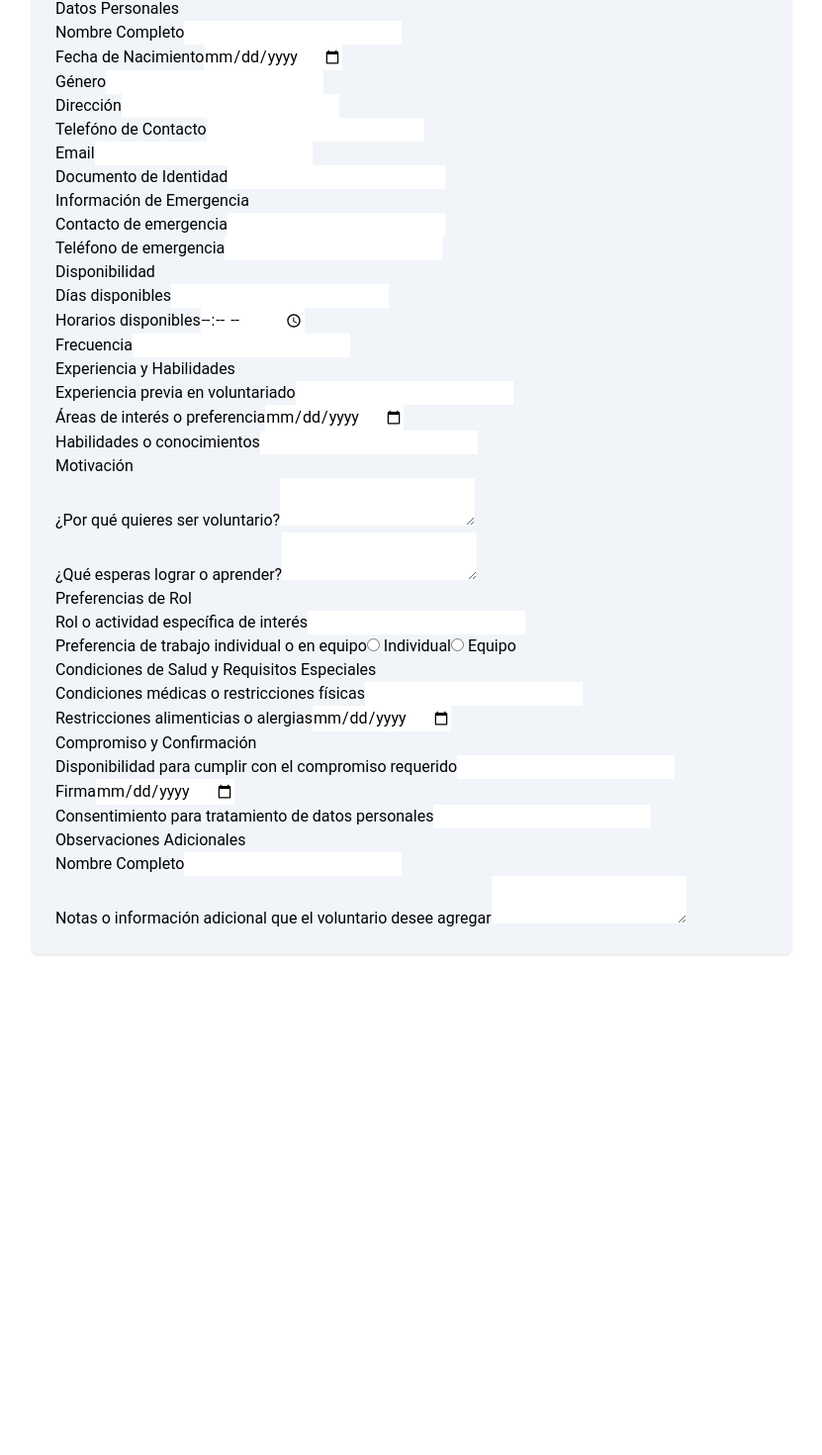
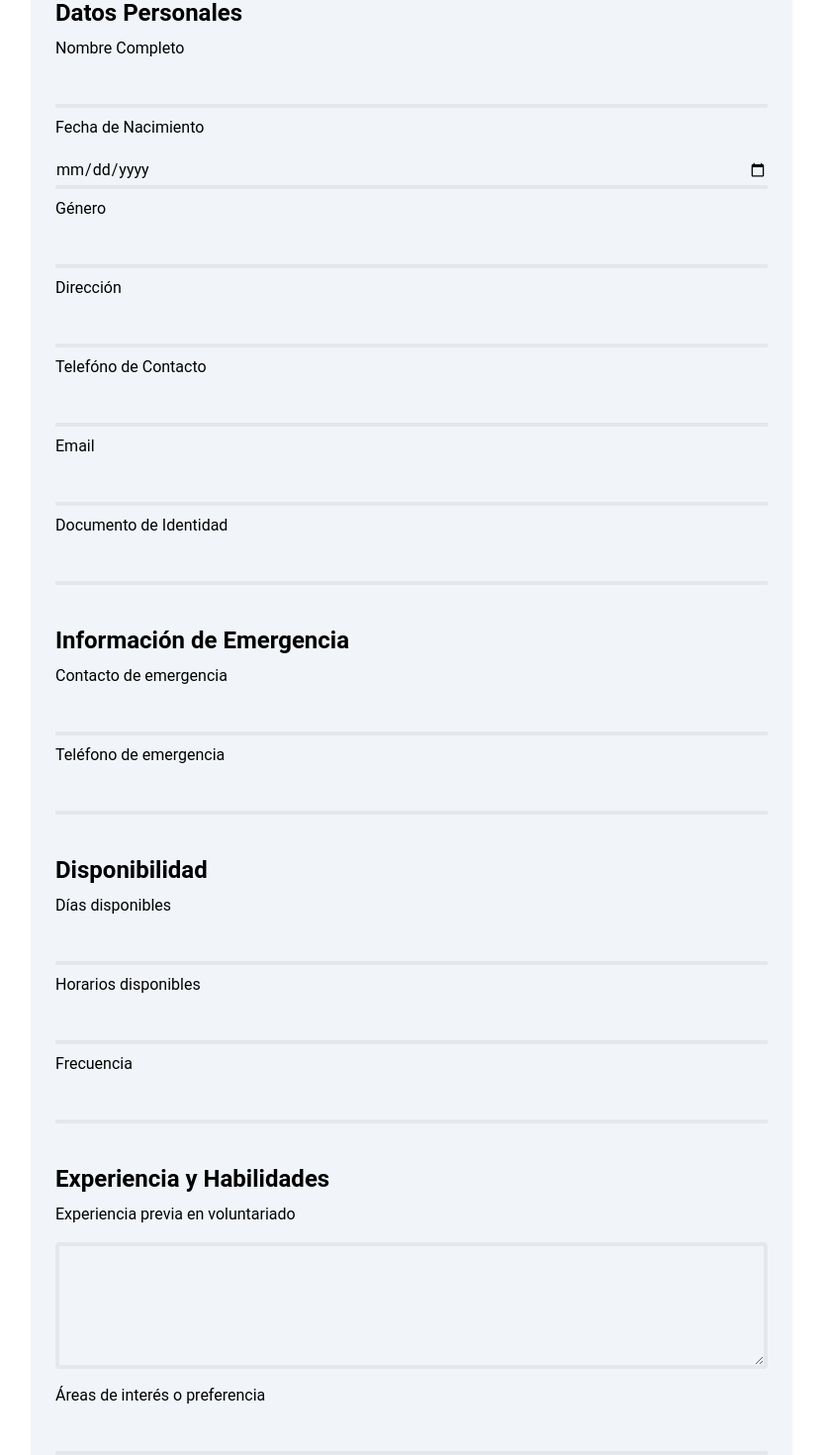
Before and after one commit to igrowker/i004-pawsome-front, a React (Vite) app: page / in a window 1280 px wide. Shown: the part 179-1649 px from the top of the page at 99% size, without its empty margins (224-1055 px from the left). Before the commit the page ends 1183 px from the top, so only its background shows below. Built offline with nearby package versions, Linux system fonts and the light colour scheme.

Commit message:
finished styles for volunteerForm view and added accesibility

```diff
--- a/src/views/VolunteerForm.tsx
+++ b/src/views/VolunteerForm.tsx
@@ -7,146 +7,303 @@ const VolunteerForm = () => {
         </h2>
       </header>
       <form className="max-w-72 md:max-w-2xl lg:max-w-3xl m-auto mt-10 mb-10 bg-slate-100 p-6 rounded-md shadow">
-        <fieldset>
-          <legend>Datos Personales</legend>
-          <div>
-            <label htmlFor="">Nombre Completo</label>
-            <input type="text" />
+        <fieldset className="space-y-2 mt-10 first-of-type:mt-0">
+          <legend className="text-2xl font-bold font-roboto">
+            Datos Personales
+          </legend>
+          <div className="space-y-4">
+            <label htmlFor="fullName" className="block">
+              Nombre Completo
+            </label>
+            <input
+              type="text"
+              className="bg-transparent border-b-4 w-full outline-none leading-7"
+              id="fullName"
+            />
           </div>
-          <div>
-            <label htmlFor="">Fecha de Nacimiento</label>
-            <input type="date" />
+          <div className="space-y-4">
+            <label htmlFor="birth" className="block">
+              Fecha de Nacimiento
+            </label>
+            <input
+              type="date"
+              className="bg-transparent border-b-4 w-full outline-none leading-7"
+              id="birth"
+            />
           </div>
-          <div>
-            <label htmlFor="">Género</label>
-            <input type="text" />
+          <div className="space-y-4">
+            <label htmlFor="gender" className="block">
+              Género
+            </label>
+            <input
+              type="text"
+              className="bg-transparent border-b-4 w-full outline-none leading-7"
+              id="gender"
+            />
           </div>
-          <div>
-            <label htmlFor="">Dirección</label>
-            <input type="text" />
+          <div className="space-y-4">
+            <label htmlFor="address" className="block">
+              Dirección
+            </label>
+            <input
+              type="text"
+              className="bg-transparent border-b-4 w-full outline-none leading-7"
+              id="address"
+            />
           </div>
-          <div>
-            <label htmlFor="">Telefóno de Contacto</label>
-            <input type="tel" />
+          <div className="space-y-4">
+            <label htmlFor="contactTel" className="block">
+              Telefóno de Contacto
+            </label>
+            <input
+              type="tel"
+              className="bg-transparent border-b-4 w-full outline-none leading-7"
+              id="contactTel"
+            />
           </div>
-          <div>
-            <label htmlFor="">Email</label>
-            <input type="email" />
+          <div className="space-y-4">
+            <label htmlFor="email" className="block">
+              Email
+            </label>
+            <input
+              type="email"
+              className="bg-transparent border-b-4 w-full outline-none leading-7"
+              id="email"
+            />
           </div>
-          <div>
-            <label htmlFor="">Documento de Identidad</label>
-            <input type="text" />
+          <div className="space-y-4">
+            <label htmlFor="dni" className="block">
+              Documento de Identidad
+            </label>
+            <input
+              type="number"
+              className="bg-transparent border-b-4 w-full outline-none leading-7"
+              id="dni"
+            />
           </div>
         </fieldset>
-        <fieldset>
-          <legend>Información de Emergencia</legend>
-          <div>
-            <label htmlFor="">Contacto de emergencia</label>
-            <input type="text" />
+        <fieldset className="space-y-2 mt-10">
+          <legend className="text-2xl font-bold font-roboto">
+            Información de Emergencia
+          </legend>
+          <div className="space-y-4">
+            <label htmlFor="emergencyContact" className="block">
+              Contacto de emergencia
+            </label>
+            <input
+              type="text"
+              className="bg-transparent border-b-4 w-full outline-none leading-7"
+              id="emergencyContact"
+            />
           </div>
-          <div>
-            <label htmlFor="">Teléfono de emergencia</label>
-            <input type="tel" />
+          <div className="space-y-4">
+            <label htmlFor="emergencyTel" className="block">
+              Teléfono de emergencia
+            </label>
+            <input
+              type="tel"
+              className="bg-transparent border-b-4 w-full outline-none leading-7"
+              id="emergencyTel"
+            />
           </div>
         </fieldset>
-        <fieldset>
-          <legend>Disponibilidad</legend>
-          <div>
-            <label htmlFor="">Días disponibles</label>
-            <input type="text" />
+        <fieldset className="space-y-2 mt-10">
+          <legend className="text-2xl font-bold font-roboto">
+            Disponibilidad
+          </legend>
+          <div className="space-y-4">
+            <label htmlFor="availableDays" className="block">
+              Días disponibles
+            </label>
+            <input
+              type="text"
+              className="bg-transparent border-b-4 w-full outline-none leading-7"
+              id="availableDays"
+            />
           </div>
-          <div>
-            <label htmlFor="">Horarios disponibles</label>
-            <input type="time" />
+          <div className="space-y-4">
+            <label htmlFor="availableHours" className="block">
+              Horarios disponibles
+            </label>
+            <input
+              type="text"
+              className="bg-transparent border-b-4 w-full outline-none leading-7"
+              id="availableHours"
+            />
           </div>
-          <div>
-            <label htmlFor="">Frecuencia</label>
-            <input type="text" />
+          <div className="space-y-4">
+            <label htmlFor="frecuency" className="block">
+              Frecuencia
+            </label>
+            <input
+              type="text"
+              className="bg-transparent border-b-4 w-full outline-none leading-7"
+              id="frecuency"
+            />
           </div>
         </fieldset>
-        <fieldset>
-          <legend>Experiencia y Habilidades</legend>
-          <div>
-            <label htmlFor="">Experiencia previa en voluntariado</label>
-            <input type="text" />
+        <fieldset className="space-y-2 mt-10">
+          <legend className="text-2xl font-bold font-roboto">
+            Experiencia y Habilidades
+          </legend>
+          <div className="space-y-4">
+            <label htmlFor="experience" className="block">
+              Experiencia previa en voluntariado
+            </label>
+            <textarea
+              name="experience"
+              id="experience"
+              className="bg-transparent border-4 w-full outline-none leading-7 rounded h-32"
+            ></textarea>
           </div>
-          <div>
-            <label htmlFor="">Áreas de interés o preferencia</label>
-            <input type="date" />
+          <div className="space-y-4">
+            <label htmlFor="preferenceArea" className="block">
+              Áreas de interés o preferencia
+            </label>
+            <input
+              type="text"
+              className="bg-transparent border-b-4 w-full outline-none leading-7"
+              id="preferenceArea"
+            />
           </div>
-          <div>
-            <label htmlFor="">Habilidades o conocimientos</label>
-            <input type="text" />
+          <div className="space-y-4">
+            <label htmlFor="knowledge" className="block">
+              Habilidades o conocimientos
+            </label>
+            <textarea
+              name="knowledge"
+              id="knowledge"
+              className="bg-transparent border-4 w-full outline-none leading-7 rounded h-32"
+            ></textarea>
           </div>
         </fieldset>
-        <fieldset>
-          <legend>Motivación</legend>
-          <div>
-            <label htmlFor="">¿Por qué quieres ser voluntario?</label>
-            <textarea name="" id=""></textarea>
+        <fieldset className="space-y-2 mt-10">
+          <legend className="text-2xl font-bold font-roboto">Motivación</legend>
+          <div className="space-y-4">
+            <label htmlFor="volunteer" className="block">
+              ¿Por qué quieres ser voluntario?
+            </label>
+            <textarea
+              name="volunteer"
+              id="volunteer"
+              className="bg-transparent border-4 w-full outline-none leading-7 rounded h-32"
+            ></textarea>
           </div>
-          <div>
-            <label htmlFor="">¿Qué esperas lograr o aprender?</label>
-            <textarea name="" id=""></textarea>
+          <div className="space-y-4">
+            <label htmlFor="learn" className="block">
+              ¿Qué esperas lograr o aprender?
+            </label>
+            <textarea
+              name="learn"
+              id="learn"
+              className="bg-transparent border-4 w-full outline-none leading-7 rounded h-32"
+            ></textarea>{" "}
           </div>
         </fieldset>
-        <fieldset>
-          <legend>Preferencias de Rol</legend>
-          <div>
-            <label htmlFor="">Rol o actividad específica de interés</label>
-            <input type="text" />
+        <fieldset className="space-y-2 mt-10">
+          <legend className="text-2xl font-bold font-roboto">
+            Preferencias de Rol
+          </legend>
+          <div className="space-y-4">
+            <label htmlFor="role" className="block">
+              Rol o actividad específica de interés
+            </label>
+            <input
+              type="text"
+              id="role"
+              className="bg-transparent border-b-4 w-full outline-none leading-7"
+            />
           </div>
-          <div>
-            <label htmlFor="">
+          <div className="space-y-4 space-x-2">
+            <label className="block">
               Preferencia de trabajo individual o en equipo
             </label>
-            <input type="radio" /> Individual
-            <input type="radio" /> Equipo
+            <input
+              type="radio"
+              name="individual-team"
+              id="individual"
+            /> <label htmlFor="individual">Individual</label>
+            <input
+              type="radio"
+              name="individual-team"
+              id="team"
+            /> <label htmlFor="team" className="align-middle">Equipo</label>
           </div>
         </fieldset>
-        <fieldset>
-          <legend>Condiciones de Salud y Requisitos Especiales</legend>
-          <div>
-            <label htmlFor="">
+        <fieldset className="space-y-2 mt-10">
+          <legend className="text-2xl font-bold font-roboto">
+            Condiciones de Salud y Requisitos Especiales
+          </legend>
+          <div className="space-y-4">
+            <label htmlFor="medicalConditions" className="block">
               Condiciones médicas o restricciones físicas
             </label>
-            <input type="text" />
+            <textarea
+              name="medicalConditions"
+              id="medicalConditions"
+              className="bg-transparent border-4 w-full outline-none leading-7 rounded h-32"
+            ></textarea>
           </div>
-          <div>
-            <label htmlFor="">Restricciones alimenticias o alergias</label>
-            <input type="date" />
+          <div className="space-y-4">
+            <label htmlFor="alergics" className="block">
+              Restricciones alimenticias o alergias
+            </label>
+            <textarea
+              name="alergics"
+              id="alergics"
+              className="bg-transparent border-4 w-full outline-none leading-7 rounded h-32"
+            ></textarea>
           </div>
         </fieldset>
-        <fieldset>
-          <legend>Compromiso y Confirmación</legend>
-          <div>
-            <label htmlFor="">
+        <fieldset className="space-y-2 mt-10">
+          <legend className="text-2xl font-bold font-roboto">
+            Compromiso y Confirmación
+          </legend>
+          <div className="space-y-4">
+            <label htmlFor="commitment" className="block">
               Disponibilidad para cumplir con el compromiso requerido
             </label>
-            <input type="text" />
+            <input
+              type="text"
+              id="commitment"
+              className="bg-transparent border-b-4 w-full outline-none leading-7"
+            />
           </div>
-          <div>
-            <label htmlFor="">Firma</label>
-            <input type="date" />
+          <div className="space-y-4">
+            <label htmlFor="sign" className="block">
+              Firma
+            </label>
+            <input
+              type="text"
+              id="sign"
+              className="bg-transparent border-b-4 w-full outline-none leading-7"
+            />
           </div>
-          <div>
-            <label htmlFor="">
+          <div className="space-y-4">
+            <label htmlFor="permission" className="block">
               Consentimiento para tratamiento de datos personales
             </label>
-            <input type="text" />
+            <input
+              type="text"
+              id="permission"
+              className="bg-transparent border-b-4 w-full outline-none leading-7"
+            />
           </div>
         </fieldset>
-        <fieldset>
-          <legend>Observaciones Adicionales</legend>
-          <div>
-            <label htmlFor="">Nombre Completo</label>
-            <input type="text" />
+        <fieldset className="space-y-2 mt-10">
+          <legend className="text-2xl font-bold font-roboto">
+            Observaciones Adicionales
+          </legend>
+          <div className="space-y-4">
+            <label htmlFor="adicionalInfo" className="block">
+              Notas o información adicional que el voluntario desee agregar
+            </label>
+            <textarea
+              name="adicionalInfo"
+              id="adicionalInfo"
+              className="bg-transparent border-4 w-full outline-none leading-7 rounded h-32"
+            ></textarea>
           </div>
-          <div>
-            <label htmlFor="">Notas o información adicional que el voluntario desee agregar</label>
-            <textarea name="" id=""></textarea>
-          </div>
-
         </fieldset>
       </form>
     </>
```
